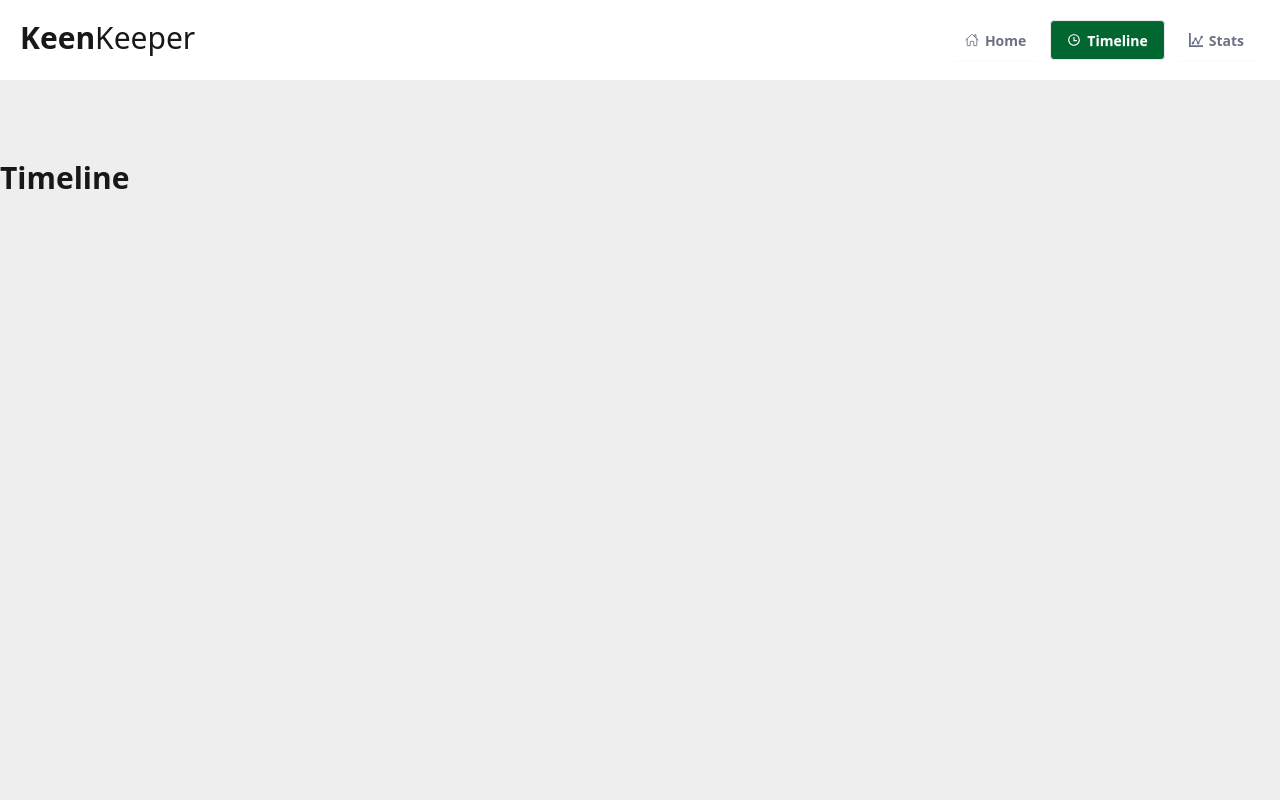
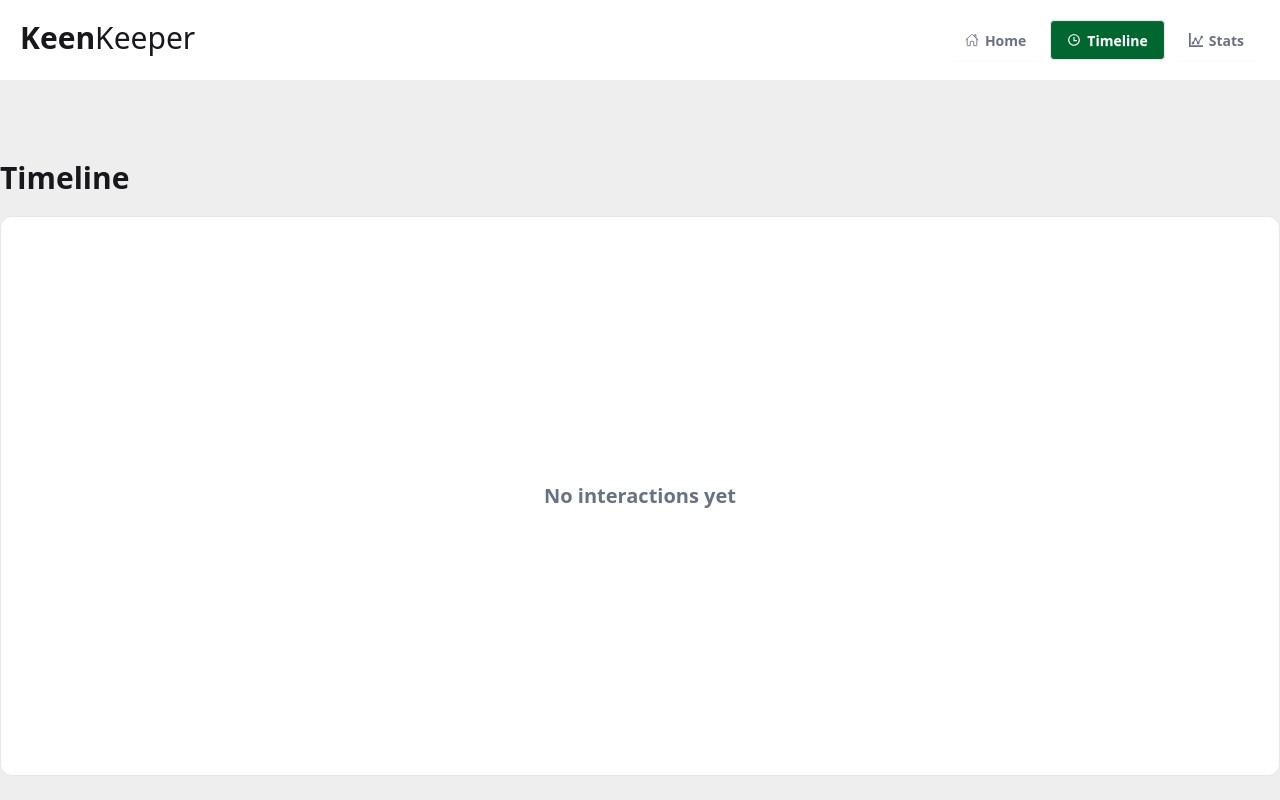
Before and after one commit to jahidhasan-webdev01/keen-keeper, a Next.js app: page /timeline in a window 1280 px wide. Shown: the top 800 px of the page. Built offline with nearby package versions, Linux system fonts and the light colour scheme.

Commit message:
show empty message if data not found

```diff
--- a/src/app/timeline/page.jsx
+++ b/src/app/timeline/page.jsx
@@ -1,15 +1,24 @@
+"use client"
 import Activity from "@/components/Activity/Activity";
+import { TimelineContext } from "@/context/TimelineContext";
+import { useContext } from "react";
 
 const TimelinePage = () => {
+    const { timelineData } = useContext(TimelineContext);
 
     return (
         <div className="bg-base-300">
             <div className="container mx-auto min-h-screen py-10 lg:py-20 px-5 md:px-0">
                 <h1 className="font-bold text-3xl">Timeline</h1>
-
-                <div className="mt-5 space-y-2">
-                    <Activity />
-                </div>
+                {
+                    timelineData.length > 0 ?
+                        <div className="mt-5 space-y-2">
+                            <Activity />
+                        </div> :
+                        <div className="mt-5 min-h-[70vh] flex justify-center items-center bg-white px-5 py-10 rounded-xl border border-gray-200">
+                            <h1 className="font-bold text-gray-500 text-xl">No interactions yet</h1>
+                        </div>
+                }
             </div>
         </div>
     );
```
